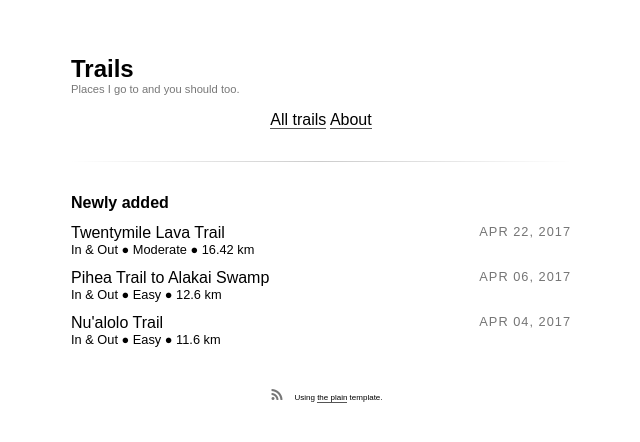
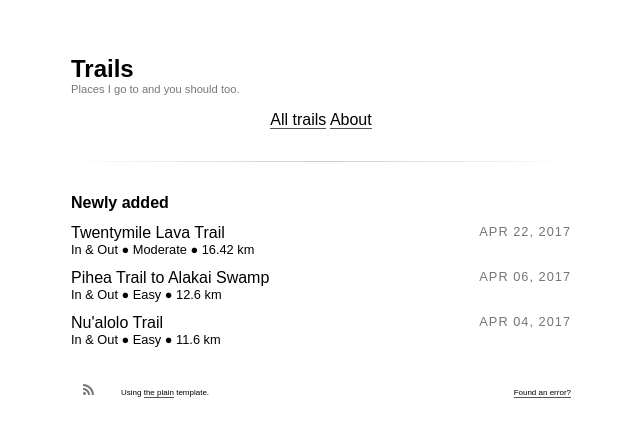
Before and after one commit to andrsd/trails, a Jekyll site: the page built from index.html, in a window 1280 px wide. Shown: the top 442 px of the page, without its empty margins (319-959 px from the left). Built offline with Jekyll 4.4.1, drawn with Linux system fonts in a browser that asks for light colours; nearby versions of some CDN libraries; some web fonts are replaced; the list of posts is cut into pages by our own code.

Commit message:
Adding 'found an error' link
This link gets the user to the issue tracker, so we can keep track of
problems and fix them.

Closes #6

```diff
--- a/_includes/footer.html
+++ b/_includes/footer.html
@@ -1,6 +1,14 @@
 <div class="footer">
-  <div class="footer-social-links" style="display: inline-block">
-    <a href="{{ site.baseurl }}/feed.xml" title="RSS Feed" target="_blank"><i class="fa fa-rss"></i></a>
-  </div>
-  Using <a href="http://heiswayi.github.io/the-plain.html">the plain</a> template.
+    <div style="float: left">
+      <span class="footer-social-links" style="display: inline-block">
+        <a href="{{ site.baseurl }}/feed.xml" title="RSS Feed" target="_blank"><i class="fa fa-rss"></i></a>
+      </span>
+    </div>
+    <div style="margin-left: 50px; padding-top: 9px; display: flex; justify-content: space-between; height: 20px">
+      <span>Using <a href="http://heiswayi.github.io/the-plain.html">the plain</a> template.</span>
+      <span>
+        <a target="_blank" href="https://github.com/andrsd/trails/issues/new?title={{ 'Error on page ' | append: page.url | url_encode }}&body={{ 'Please, describe what error you found so I can fix it. Thank you for reporting...' | url_encode }}">Found an error?</a>
+      </span>
+    </div>
 </div>
+<div style="clear: both;"></div>
--- a/_sass/main.scss
+++ b/_sass/main.scss
@@ -362,14 +362,14 @@ section {
   }
 }
 .footer {
-  text-align: center;
+  max-width: 500px;
+  margin: 24px auto 0 auto;
+  text-align: left;
   font-size: 50%;
-  margin-top: 24px;
 }
 .footer-social-links {
   font-size: 14px;
   text-align: center;
-  margin-top: 5px;
 }
 .footer-social-links a {
   padding: 3px 5px;
--- a/index.html
+++ b/index.html
@@ -25,6 +25,5 @@ layout: default
     {% endif %}
     {% endfor %}
   </ul>
-
-  {% include footer.html %}
 </section>
+{% include footer.html %}
```
